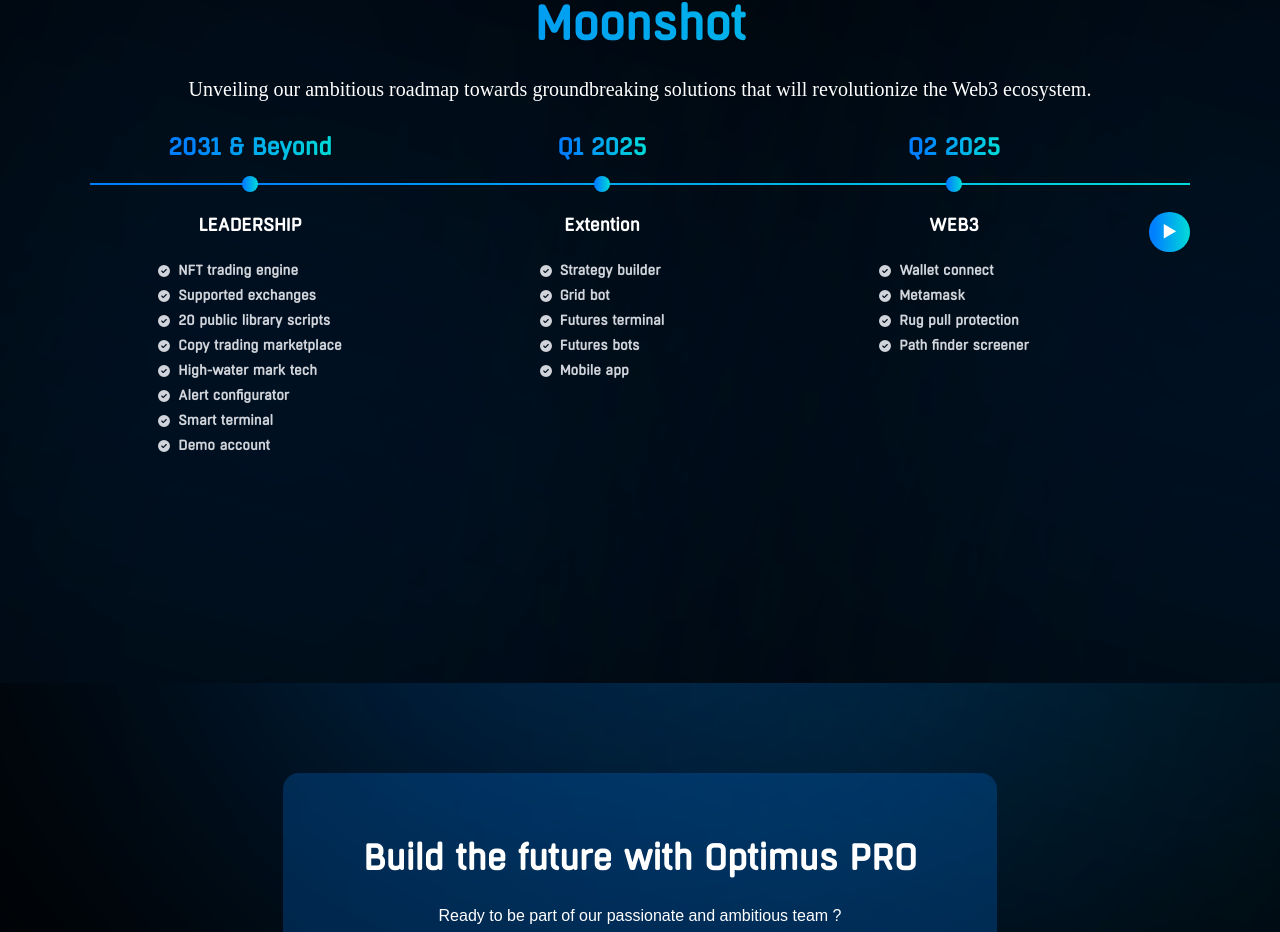
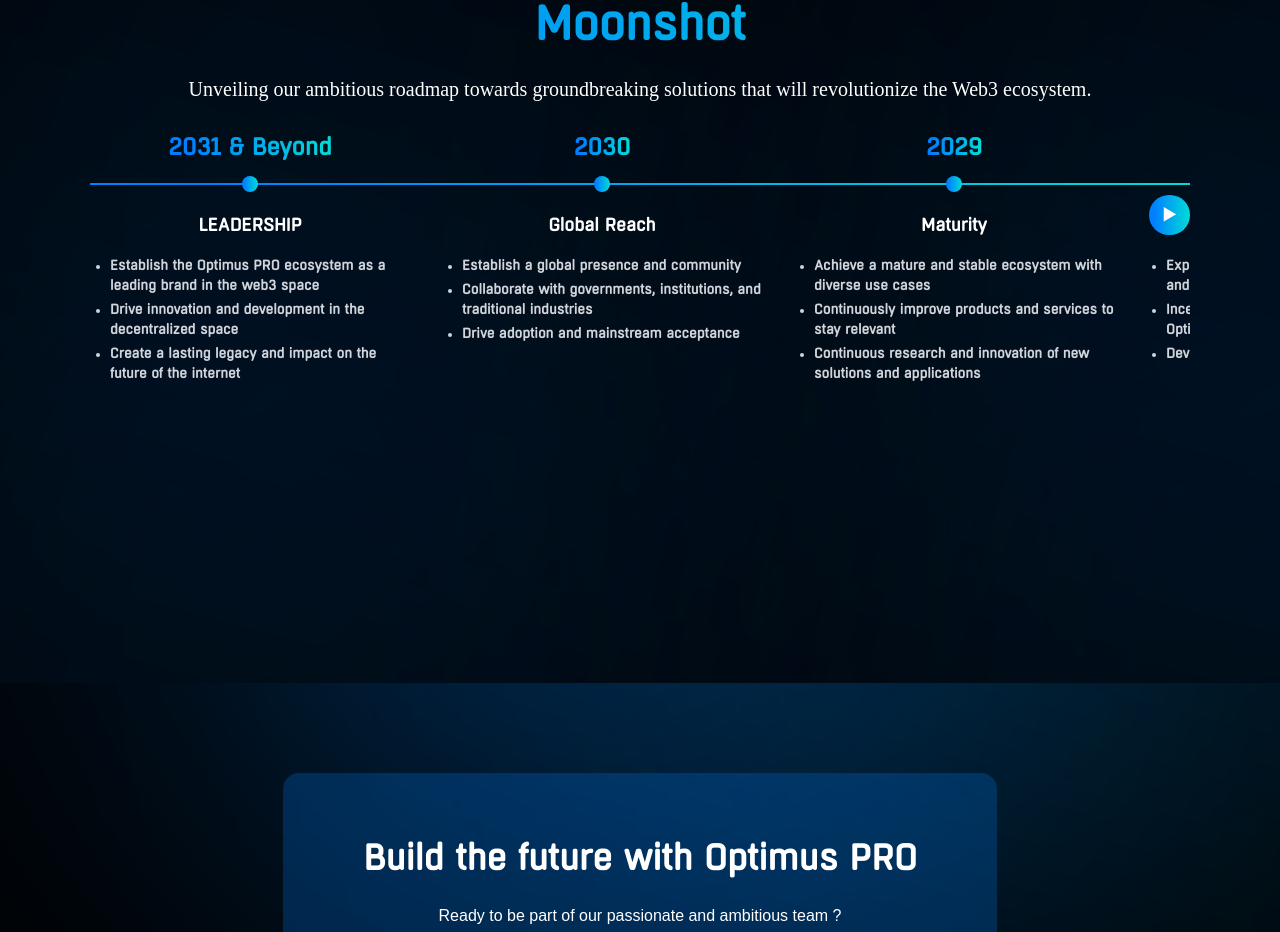
Before and after one commit to sunshine-web-coder/optimus-pro2, a React (Vite) app: page /company in a window 1280 px wide. Shown: the part 3311-4243 px from the top of the page. Built offline with nearby package versions, Linux system fonts and the light colour scheme; a web font is replaced by a local one.

Commit message:
moonshot section updated

```diff
--- a/src/components/Company/Moonshot/Moonshot.jsx
+++ b/src/components/Company/Moonshot/Moonshot.jsx
@@ -1,7 +1,7 @@
 import { useEffect, useRef, useState } from 'react';
 import { useSwipeable } from 'react-swipeable';
 import { FaCheck } from 'react-icons/fa';
-import { FaCircleCheck } from 'react-icons/fa6';
+// import { FaCircleCheck } from 'react-icons/fa6';
 import { roadmapData } from './moonshotData';
 
 export default function Moonshot() {
@@ -76,11 +76,11 @@
                     </div>
                     <h4 className="font-bold text-center !text-lg boxed_round_fonts text-white mb-2">{phase.title}</h4>
                     <div className="flex items-center justify-center">
-                      <ul className="flex flex-col md:gap-[11px] text-sm mt-4">
+                      <ul className="list-disc pl-5 text-white flex flex-col gap-1 mt-2">
                         {phase.items.map((item, itemIndex) => (
-                          <li key={itemIndex} className="text-gray-300 flex items-center gap-2 !text-[14px] boxed_round_fonts">
-                            <FaCircleCheck className="text-xs" />
-                            {item}
+                          <li key={itemIndex} className="text-gray-300 gap-2 !text-[14px] boxed_round_fonts">
+                            {/* <FaCircleCheck className="text-xs" /> */}
+                            <span className='leading-[20px]'>{item}</span>
                           </li>
                         ))}
                       </ul>
--- a/src/components/Company/Moonshot/moonshotData.js
+++ b/src/components/Company/Moonshot/moonshotData.js
@@ -2,26 +2,69 @@
   {
     phase: '2031 & Beyond',
     title: 'LEADERSHIP',
-    items: ['NFT trading engine', 'Supported exchanges', '20 public library scripts', 'Copy trading marketplace', 'High-water mark tech', 'Alert configurator', 'Smart terminal', 'Demo account']
+    items: [
+      'Establish the Optimus PRO ecosystem as a leading brand in the web3 space',
+      'Drive innovation and development in the decentralized space',
+      'Create a lasting legacy and impact on the future of the internet'
+    ]
   },
   {
-    phase: 'Q1 2025',
-    title: 'Extention',
-    items: ['Strategy builder', 'Grid bot', 'Futures terminal', 'Futures bots', 'Mobile app']
+    phase: '2030',
+    title: 'Global Reach',
+    items: ['Establish a global presence and community', 'Collaborate with governments, institutions, and traditional industries', 'Drive adoption and mainstream acceptance']
   },
   {
-    phase: 'Q2 2025',
-    title: 'WEB3',
+    phase: '2029',
+    title: 'Maturity',
+    items: [
+      'Achieve a mature and stable ecosystem with diverse use cases',
+      'Continuously improve products and services to stay relevant',
+      'Continuous research and innovation of new solutions and applications'
+    ]
+  },
+  {
+    phase: '2028',
+    title: 'Expansion',
+    items: ['Expand our ecosystem through new use cases and applications', 'Incentivize Developers and Builders to the Optimus PRO ecosystem', 'Develop and implement scaling solutions']
+  },
+  {
+    phase: '2027',
+    title: 'Growth - Establish Other Aims',
     items: ['Wallet connect', 'Metamask', 'Rug pull protection', 'Path finder screener']
   },
   {
-    phase: 'Q3 2025',
-    title: 'DEX',
-    items: ['Smart contract engine', 'DEX terminal', 'DEX bots']
+    phase: '2026',
+    title: 'Tech Infrastructures Launch',
+    items: ['Launch Optimus Chain/mainnet', 'Launch Alpha Phase 0', 'Token Launch']
   },
   {
-    phase: 'Q4 2025',
-    title: 'Token',
-    items: ['POS tier utility token', 'Gamification', 'Achievements list', 'Trading launch', 'Telegram app']
+    phase: '2025',
+    title: 'Human Infrastructures Launch',
+    items: ['Launch Optimus PRO Academy', 'Launch PROteam', 'Onboard talents to build Optimus PRO']
+  },
+  {
+    phase: '2024',
+    title: 'Human Infrastructures Launch',
+    items: ['Launch Optimus PRO Academy', 'Launch PROteam', 'Onboard talents to build Optimus PRO']
+  },
+  {
+    phase: '2023',
+    title: 'Brand Launch',
+    items: ['Launch and incorporate Optimus PRO brand', 'Launch brand awareness campaigns', 'Establish strategic partnerships and collaboration']
+  },
+  {
+    phase: '2022',
+    title: 'Team & Community Building',
+    items: ['Build a small team to kickstart our project', 'Launch our MVC (Minimum Viable Community)', 'Start training and upskilling our team']
+  },
+  {
+    phase: '2021',
+    title: 'Ideation',
+    items: ['Defined project purpose and goals', 'Brainstorm, research and document solutions', 'Launch a platform to educate people']
+  },
+  {
+    phase: '2017 - 2020',
+    title: 'Experience Pain Points',
+    items: ['Lost significant funds due to pain points', 'Talked with people with similar experience', 'Conceptualization of solution']
   }
 ];
```
